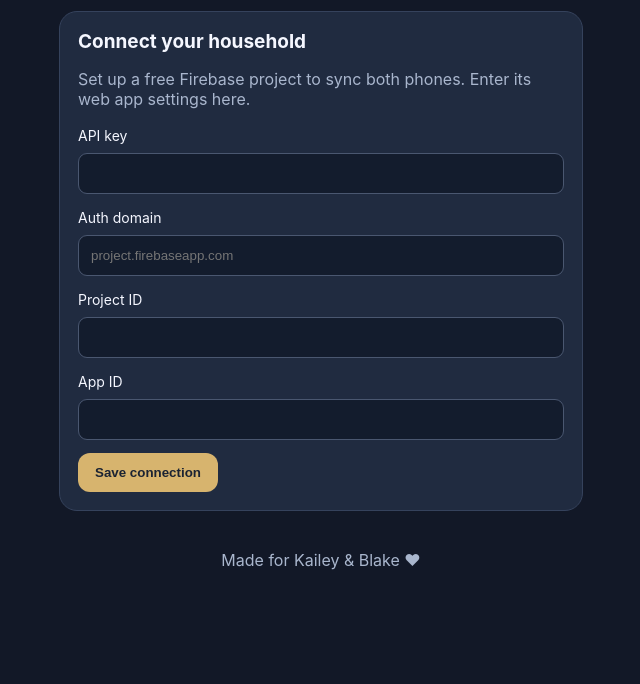
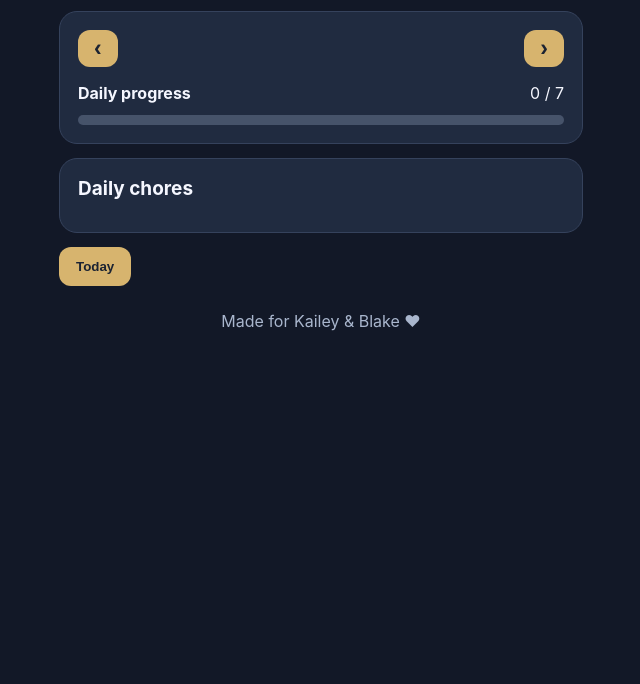
Before and after one commit to Vinitive/Our-Home, a plain HTML site: page index.html in a window 1280 px wide. Shown: the part 116-800 px from the top of the page, without its empty margins (319-959 px from the left). Drawn offline with Linux system fonts and the light colour scheme.

Commit message:
Remove Firebase setup and save chores locally

```diff
--- a/index.html
+++ b/index.html
@@ -1,6 +1,4 @@
 <!doctype html><html lang="en"><head><meta charset="utf-8"><meta name="viewport" content="width=device-width,initial-scale=1,viewport-fit=cover"><meta name="theme-color" content="#171d2b"><meta name="apple-mobile-web-app-capable" content="yes"><meta name="apple-mobile-web-app-title" content="Our Home"><link rel="manifest" href="./manifest.webmanifest"><title>Our Home</title><style>
 :root{font-family:-apple-system,BlinkMacSystemFont,"Segoe UI",sans-serif;color:#f5f7ff;background:#121827}*{box-sizing:border-box}body{margin:0}.wrap{max-width:560px;margin:auto;padding:26px 18px 65px}header{display:flex;justify-content:space-between;align-items:center}h1{font-size:32px;margin:4px 0 24px}small,.muted{color:#a9b6cd}.tag{font-size:12px;color:#8fe5c5}.card{background:#202b40;border:1px solid #35425c;border-radius:18px;padding:18px;margin:14px 0}h2{font-size:19px;margin:0 0 14px}.nav{display:flex;align-items:center;justify-content:space-between;gap:8px}button{border:0;border-radius:12px;background:#d7b46e;color:#1b2332;font-weight:700;padding:12px 17px;cursor:pointer}.nav button{font-size:23px;padding:5px 16px}.row{display:flex;align-items:center;gap:12px;padding:14px 0;border-top:1px solid #39445a}.emoji{font-size:26px}.info{flex:1}.info b{display:block}.info small{display:block;margin-top:3px}input[type=checkbox]{width:25px;height:25px;accent-color:#8fe5c5}input:not([type=checkbox]){display:block;width:100%;margin:8px 0 13px;padding:12px;background:#131c2d;color:white;border:1px solid #4a5770;border-radius:9px}label{font-size:14px}.progress{height:10px;border-radius:9px;background:#46536a;overflow:hidden;margin-top:12px}.fill{height:100%;background:#8fe5c5;width:0}.hidden{display:none}.actions{display:flex;gap:10px;flex-wrap:wrap}.secondary{background:#39465c;color:white}.error{color:#ff9e9e}footer{text-align:center;color:#a9b6cd;padding:25px}
-</style></head><body><main class="wrap"><header><div><small>KAILEY + BLAKE</small><h1>Our Home 🏡</h1></div><span class="tag" id="status">Not connected</span></header>
-<section class="card hidden" id="setup"><h2>Connect your household</h2><p class="muted">Set up a free Firebase project to sync both phones. Enter its web app settings here.</p><form id="configForm"><label>API key<input id="apiKey" required></label><label>Auth domain<input id="authDomain" required placeholder="project.firebaseapp.com"></label><label>Project ID<input id="projectId" required></label><label>App ID<input id="appId" required></label><button>Save connection</button></form></section>
-<section class="card hidden" id="login"><h2>Household sign in</h2><p class="muted">Use the same household email and password on both phones.</p><form id="loginForm"><label>Email<input type="email" id="email" required></label><label>Password<input type="password" id="password" minlength="6" required></label><div class="actions"><button>Sign in</button><button type="button" id="signup" class="secondary">Create account</button></div></form><p id="error" class="error"></p><button id="changeConfig" class="secondary">Change connection</button></section>
-<div id="app" class="hidden"><section class="card"><div class="nav"><button id="prev" aria-label="Previous day">‹</button><b id="date"></b><button id="next" aria-label="Next day">›</button></div><p class="muted" id="rotation"></p><div style="display:flex;justify-content:space-between"><b>Daily progress</b><span id="count">0 / 7</span></div><div class="progress"><div class="fill" id="fill"></div></div></section><section class="card"><h2>Daily chores</h2><div id="tasks"></div></section><div class="actions"><button id="today">Today</button><button id="logout" class="secondary">Sign out</button></div></div><footer>Made for Kailey & Blake ♥</footer></main><script type="module" src="./app.js"></script></body></html>
+</style></head><body><main class="wrap"><header><div><small>KAILEY + BLAKE</small><h1>Our Home 🏡</h1></div><span class="tag" id="status">Saved on this phone</span></header>
+<div id="app"><section class="card"><div class="nav"><button id="prev" aria-label="Previous day">‹</button><b id="date"></b><button id="next" aria-label="Next day">›</button></div><p class="muted" id="rotation"></p><div style="display:flex;justify-content:space-between"><b>Daily progress</b><span id="count">0 / 7</span></div><div class="progress"><div class="fill" id="fill"></div></div></section><section class="card"><h2>Daily chores</h2><div id="tasks"></div></section><div class="actions"><button id="today">Today</button></div></div><footer>Made for Kailey & Blake ♥</footer></main><script type="module" src="./app.js"></script></body></html>
```
